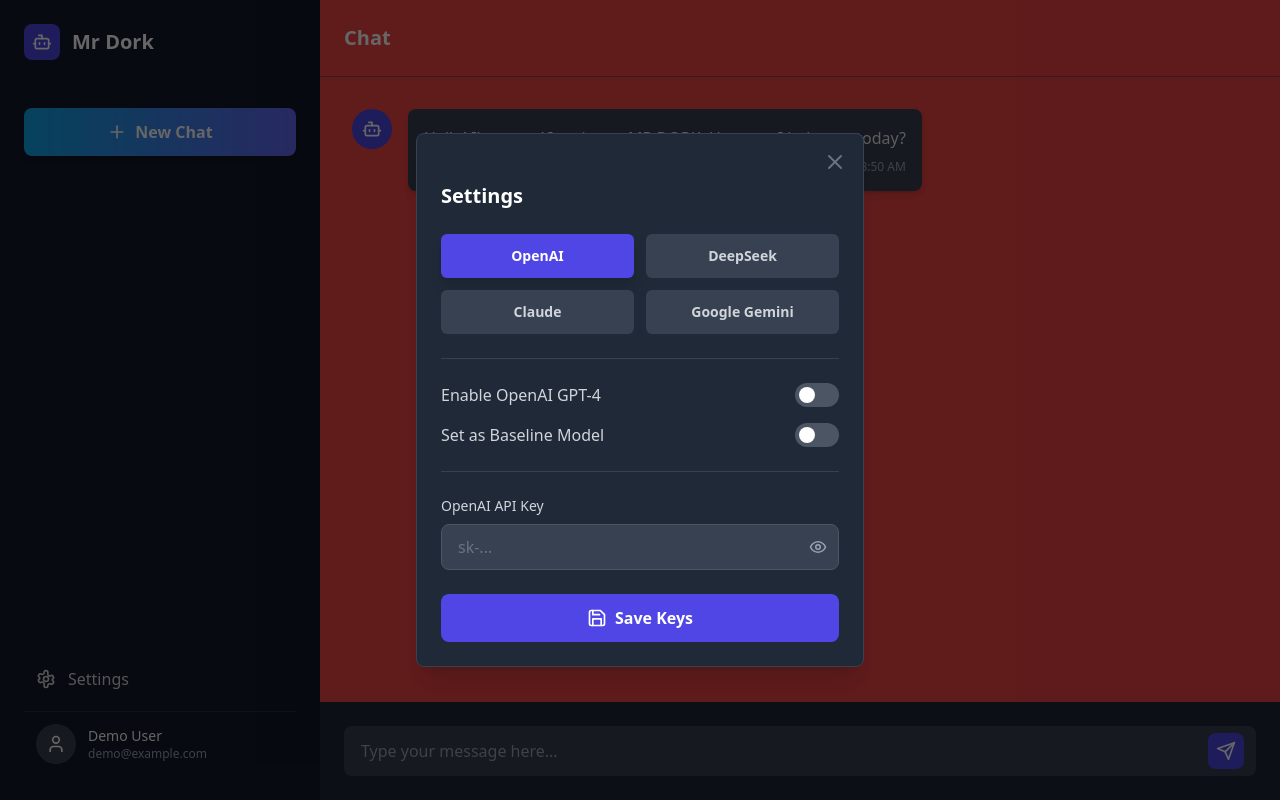
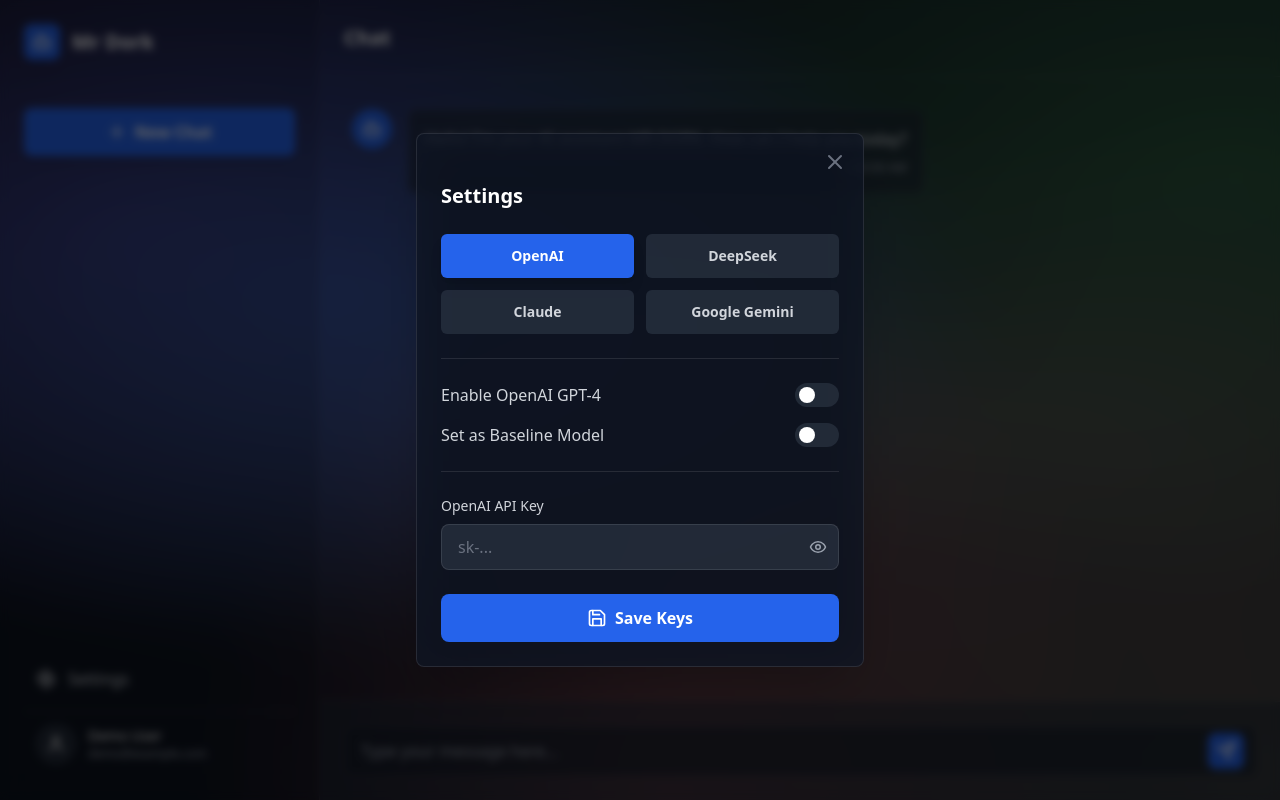
Before and after one commit to axs03/modelaio, a React (Vite) app in the folder frontend/: page / in a window 1280 px wide. Both pictures are taken after a click on the button "Settings". Built offline with nearby package versions, Linux system fonts and the light colour scheme.

Commit message:
feat: Implement glassmorphism UI

```diff
--- a/frontend/src/App.jsx
+++ b/frontend/src/App.jsx
@@ -14,7 +14,7 @@
 
   return (
     <>
-      <div className="flex h-screen w-full bg-red-500 text-white font-sans">
+      <div className="flex h-screen w-full text-white font-sans overflow-hidden">
         <Sidebar onSettingsClick={() => setIsSettingsOpen(true)} />
         <ChatWindow />
       </div>
--- a/frontend/src/components/ChatMessage.jsx
+++ b/frontend/src/components/ChatMessage.jsx
@@ -11,12 +11,12 @@
   const isAI = message.sender === 'ai';
   return (
     <div className={`flex items-start gap-4 ${isAI ? '' : 'flex-row-reverse'}`}>
-      <div className={`flex-shrink-0 h-10 w-10 rounded-full flex items-center justify-center ${isAI ? 'bg-indigo-600' : 'bg-gray-600'}`}>
+      <div className={`flex-shrink-0 h-10 w-10 rounded-full flex items-center justify-center border border-white/10 shadow-lg ${isAI ? 'bg-blue-600' : 'bg-gray-600'}`}>
         {isAI ? <BotIcon /> : <UserIcon />}
       </div>
-      <div className={`max-w-xl p-4 rounded-lg shadow-md ${isAI ? 'bg-gray-700 text-gray-200' : 'bg-indigo-600 text-white'}`}>
+      <div className={`max-w-xl p-4 rounded-lg shadow-md ${isAI ? 'bg-gray-800/60 backdrop-blur-sm text-gray-200 border border-white/10' : 'bg-blue-600 text-white'}`}>
         <p className="leading-relaxed">{message.text}</p>
-        <p className="text-xs text-gray-400 mt-2 text-right">{message.timestamp}</p>
+        <p className={`text-xs mt-2 text-right ${isAI ? 'text-gray-400' : 'text-blue-200'}`}>{message.timestamp}</p>
       </div>
     </div>
   );
--- a/frontend/src/components/ChatWindow.jsx
+++ b/frontend/src/components/ChatWindow.jsx
@@ -47,8 +47,8 @@
     };
 
     return (
-        <div className="flex flex-col flex-1">
-            <header className="p-6 border-b border-gray-700/50">
+        <div className="flex flex-col flex-1 bg-black/10 backdrop-blur-lg">
+            <header className="p-6 border-b border-white/10">
                 <h1 className="text-xl font-semibold text-white">Chat</h1>
             </header>
             <main className="flex-1 overflow-y-auto p-8 space-y-8">
@@ -57,7 +57,7 @@
                 ))}
                 <div ref={chatEndRef} />
             </main>
-            <footer className="p-6 bg-gray-800">
+            <footer className="p-6 bg-gray-800/50 border-t border-white/10">
                 <div className="relative">
                     <input
                         type="text"
@@ -65,11 +65,11 @@
                         onChange={(e) => setInput(e.target.value)}
                         onKeyPress={handleKeyPress}
                         placeholder="Type your message here..."
-                        className="w-full bg-gray-700 border border-transparent rounded-lg py-3 pl-4 pr-14 text-white placeholder-gray-400 focus:outline-none focus:ring-2 focus:ring-indigo-500"
+                        className="w-full bg-gray-900/50 border border-white/10 rounded-lg py-3 pl-4 pr-14 text-white placeholder-gray-400 focus:outline-none focus:ring-2 focus:ring-blue-500"
                     />
                     <button
                         onClick={handleSend}
-                        className="absolute right-3 top-1/2 -translate-y-1/2 p-2 bg-indigo-600 hover:bg-indigo-700 rounded-lg transition-colors"
+                        className="absolute right-3 top-1/2 -translate-y-1/2 p-2 bg-blue-600 hover:bg-blue-700 rounded-lg transition-colors"
                     >
                         <SendIcon />
                     </button>
--- a/frontend/src/components/SettingsModal.jsx
+++ b/frontend/src/components/SettingsModal.jsx
@@ -15,16 +15,15 @@
     const [enableGpt4, setEnableGpt4] = useState(false);
     const [setAsBaseline, setSetAsBaseline] = useState(false);
     const [apiKey, setApiKey] = useState('');
-
     const models = ['OpenAI', 'DeepSeek', 'Claude', 'Google Gemini'];
 
     return (
         <div
-            className="fixed inset-0 bg-black bg-opacity-60 z-40 flex items-center justify-center p-4"
+            className="fixed inset-0 bg-black/60 backdrop-blur-sm z-40 flex items-center justify-center p-4 transition-opacity duration-300"
             onClick={onClose}
         >
             <div
-                className="bg-gray-800 border border-gray-700 text-white rounded-lg shadow-xl w-full max-w-md p-6 space-y-6 relative"
+                className="bg-gray-900/70 backdrop-blur-xl border border-white/10 text-white rounded-lg shadow-2xl w-full max-w-md p-6 space-y-6 relative"
                 onClick={(e) => e.stopPropagation()}
             >
                 <button onClick={onClose} className="absolute top-4 right-4 text-gray-500 hover:text-white transition-colors">
@@ -37,15 +36,15 @@
                             key={model}
                             onClick={() => setSelectedModel(model)}
                             className={`p-3 rounded-md text-sm font-semibold transition-all duration-200 ${selectedModel === model
-                                    ? 'bg-indigo-600 text-white shadow-lg'
-                                    : 'bg-gray-700 hover:bg-gray-600 text-gray-300'
+                                    ? 'bg-blue-600 text-white shadow-lg'
+                                    : 'bg-gray-700/50 hover:bg-gray-600/50 text-gray-300'
                                 }`}
                         >
                             {model}
                         </button>
                     ))}
                 </div>
-                <hr className="border-gray-700" />
+                <hr className="border-white/10" />
                 <div className="space-y-4">
                     <ToggleSwitch
                         label="Enable OpenAI GPT-4"
@@ -58,7 +57,7 @@
                         onToggle={() => setSetAsBaseline(!setAsBaseline)}
                     />
                 </div>
-                <hr className="border-gray-700" />
+                <hr className="border-white/10" />
                 <div>
                     <label className="block text-sm font-medium text-gray-300 mb-2">
                         OpenAI API Key
@@ -69,14 +68,14 @@
                             value={apiKey}
                             onChange={(e) => setApiKey(e.target.value)}
                             placeholder="sk-..."
-                            className="w-full bg-gray-700 border border-gray-600 rounded-lg py-2.5 pl-4 pr-10 text-white placeholder-gray-500 focus:outline-none focus:ring-2 focus:ring-indigo-500"
+                            className="w-full bg-gray-700/50 border border-white/10 rounded-lg py-2.5 pl-4 pr-10 text-white placeholder-gray-500 focus:outline-none focus:ring-2 focus:ring-blue-500"
                         />
                         <button className="absolute right-3 top-1/2 -translate-y-1/2 text-gray-400 hover:text-white">
                             <EyeIcon />
                         </button>
                     </div>
                 </div>
-                <button className="w-full flex items-center justify-center space-x-2 p-3 rounded-lg text-white font-semibold bg-indigo-600 hover:bg-indigo-700 transition-colors duration-200">
+                <button className="w-full flex items-center justify-center space-x-2 p-3 rounded-lg text-white font-semibold bg-blue-600 hover:bg-blue-700 transition-colors duration-200">
                     <SaveIcon />
                     <span>Save Keys</span>
                 </button>
--- a/frontend/src/components/Sidebar.jsx
+++ b/frontend/src/components/Sidebar.jsx
@@ -9,25 +9,25 @@
 
 const Sidebar = ({ onSettingsClick }) => {
     return (
-        <div className="w-80 bg-gray-900 p-6 flex flex-col flex-shrink-0">
+        <div className="w-80 bg-black/20 backdrop-blur-lg border-r border-white/10 p-6 flex flex-col flex-shrink-0">
             <div className="flex items-center space-x-3 mb-12">
-                <div className="p-2 bg-indigo-600 rounded-lg">
+                <div className="p-2 bg-blue-600 rounded-lg shadow-lg">
                     <BotIcon />
                 </div>
                 <span className="font-bold text-xl text-white">Mr Dork</span>
             </div>
-            <button className="flex items-center justify-center space-x-2 w-full p-3 rounded-lg text-white font-semibold bg-gradient-to-r from-sky-500 to-indigo-500 hover:opacity-90 transition-opacity shadow-md">
+            <button className="flex items-center justify-center space-x-2 w-full p-3 rounded-lg text-white font-semibold bg-blue-600 hover:bg-blue-700 transition-all duration-200 shadow-lg">
                 <PlusIcon />
                 <span>New Chat</span>
             </button>
             <div className="flex-grow"></div>
             <div className="space-y-2">
-                <button onClick={onSettingsClick} className="flex items-center w-full space-x-3 p-3 rounded-lg hover:bg-gray-800 transition-colors text-gray-300">
+                <button onClick={onSettingsClick} className="flex items-center w-full space-x-3 p-3 rounded-lg hover:bg-white/10 transition-colors text-gray-300">
                     <SettingsIcon />
                     <span>Settings</span>
                 </button>
-                <div className="flex items-center w-full space-x-3 p-3 border-t border-gray-700/50 mt-2">
-                    <div className="h-10 w-10 rounded-full bg-gray-700 flex items-center justify-center">
+                <div className="flex items-center w-full space-x-3 p-3 border-t border-white/10 mt-2">
+                    <div className="h-10 w-10 rounded-full bg-gray-700/50 flex items-center justify-center border border-white/10">
                         <UserIcon />
                     </div>
                     <div className="flex flex-col">
--- a/frontend/src/components/ToggleSwitch.jsx
+++ b/frontend/src/components/ToggleSwitch.jsx
@@ -11,7 +11,7 @@
         <span className="text-gray-300">{label}</span>
         <button
             onClick={onToggle}
-            className={`relative inline-flex items-center h-6 rounded-full w-11 transition-colors duration-300 focus:outline-none ${isEnabled ? 'bg-indigo-600' : 'bg-gray-600'
+            className={`relative inline-flex items-center h-6 rounded-full w-11 transition-colors duration-300 focus:outline-none ${isEnabled ? 'bg-blue-600' : 'bg-gray-700/50'
                 }`}
         >
             <span
--- a/frontend/src/index.css
+++ b/frontend/src/index.css
@@ -1,3 +1,25 @@
+/*
+================================================================================
+| FILE: src/index.css
+| DESCRIPTION: Main CSS file with custom background for glassmorphism.
+================================================================================
+*/
 @tailwind base;
 @tailwind components;
 @tailwind utilities;
+
+body {
+  background-color: #111827;
+  /* fallback bg */
+  background-image:
+    radial-gradient(at 27% 37%, hsla(215, 98%, 61%, 0.4) 0px, transparent 50%),
+    radial-gradient(at 97% 21%, hsla(125, 98%, 72%, 0.3) 0px, transparent 50%),
+    radial-gradient(at 52% 99%, hsla(355, 98%, 71%, 0.3) 0px, transparent 50%),
+    radial-gradient(at 10% 29%, hsla(256, 96%, 68%, 0.4) 0px, transparent 50%),
+    radial-gradient(at 97% 96%, hsla(38, 60%, 74%, 0.3) 0px, transparent 50%),
+    radial-gradient(at 33% 50%, hsla(222, 67%, 73%, 0.2) 0px, transparent 50%),
+    radial-gradient(at 79% 53%, hsla(343, 68%, 79%, 0.2) 0px, transparent 50%);
+  background-position: center;
+  background-size: cover;
+  background-attachment: fixed;
+}
```
Also changed, not shown: frontend/src/components/Icons.jsx (+8 -8 lines).
